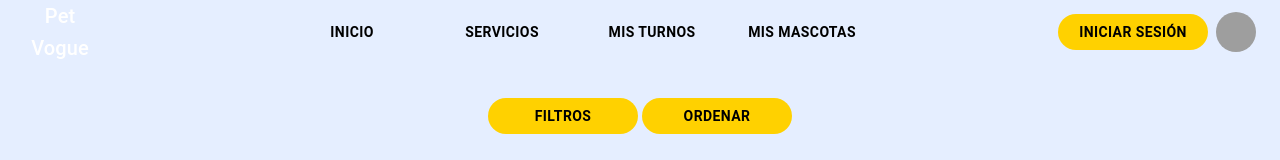
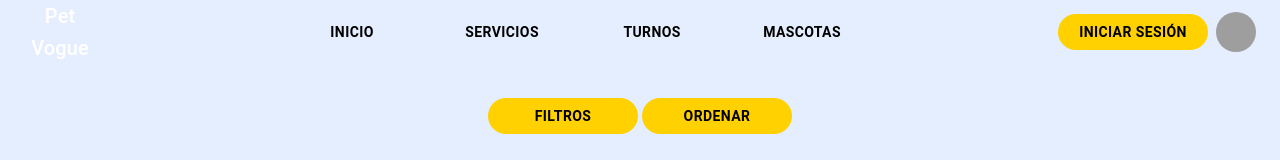
Before and after one commit to LautaroEZM/PetVogueHome, a React (Create React App) app: page /servicios in a window 1280 px wide. Shown: the top 160 px of the page. Built offline with nearby package versions, Linux system fonts and the light colour scheme; grey boxes are pictures that could not be loaded.

Commit message:
Fix de rutas

```diff
--- a/src/Components/topBar.jsx
+++ b/src/Components/topBar.jsx
@@ -9,7 +9,7 @@ import {
     Container,
 } from '@mui/material';
 
-import { ButtonTransparentMenu, YellowButton } from '../styledComponents';
+import { ButtonTransparentMenu, LinkNoDeco, YellowButton } from '../styledComponents';
 
 const TopBarMenu = () => {
     const [anchorEl, setAnchorEl] = useState(null);
@@ -35,10 +35,18 @@ const TopBarMenu = () => {
 
                 {/* Botones centrados */}
                 <Container>
+                    <LinkNoDeco to={'/'}>
                     <ButtonTransparentMenu>Inicio</ButtonTransparentMenu>
-                    <ButtonTransparentMenu >Servicios</ButtonTransparentMenu>
-                    <ButtonTransparentMenu>Mis turnos</ButtonTransparentMenu>
-                    <ButtonTransparentMenu>Mis mascotas</ButtonTransparentMenu>
+                    </LinkNoDeco>
+                    <LinkNoDeco to={'/Servicios'}>
+                    <ButtonTransparentMenu>Servicios</ButtonTransparentMenu>
+                    </LinkNoDeco>
+                    <LinkNoDeco to={'/'}>
+                    <ButtonTransparentMenu>Turnos</ButtonTransparentMenu>
+                    </LinkNoDeco>
+                    <LinkNoDeco to={'/MisMascotas'}>
+                    <ButtonTransparentMenu>Mascotas</ButtonTransparentMenu>
+                    </LinkNoDeco>
                 </Container>
 
                 {/* Avatar con botón "Iniciar Sesión" y menú desplegable para login/register */}
--- a/src/styledComponents.jsx
+++ b/src/styledComponents.jsx
@@ -1,5 +1,6 @@
 import { Button } from "@mui/material";
 import styled from "@emotion/styled";
+import { Link } from "react-router-dom";
 
 export const ButtonTransparentMenu = styled(Button)`
 color: black;
@@ -23,3 +24,9 @@ background-color: #ffd100;
     background-color: #ffbb00;
 }
 `;
+
+//----------------------- OTROS ELEMENTOS
+
+export const LinkNoDeco = styled(Link)`
+text-decoration: none;
+`;
```
